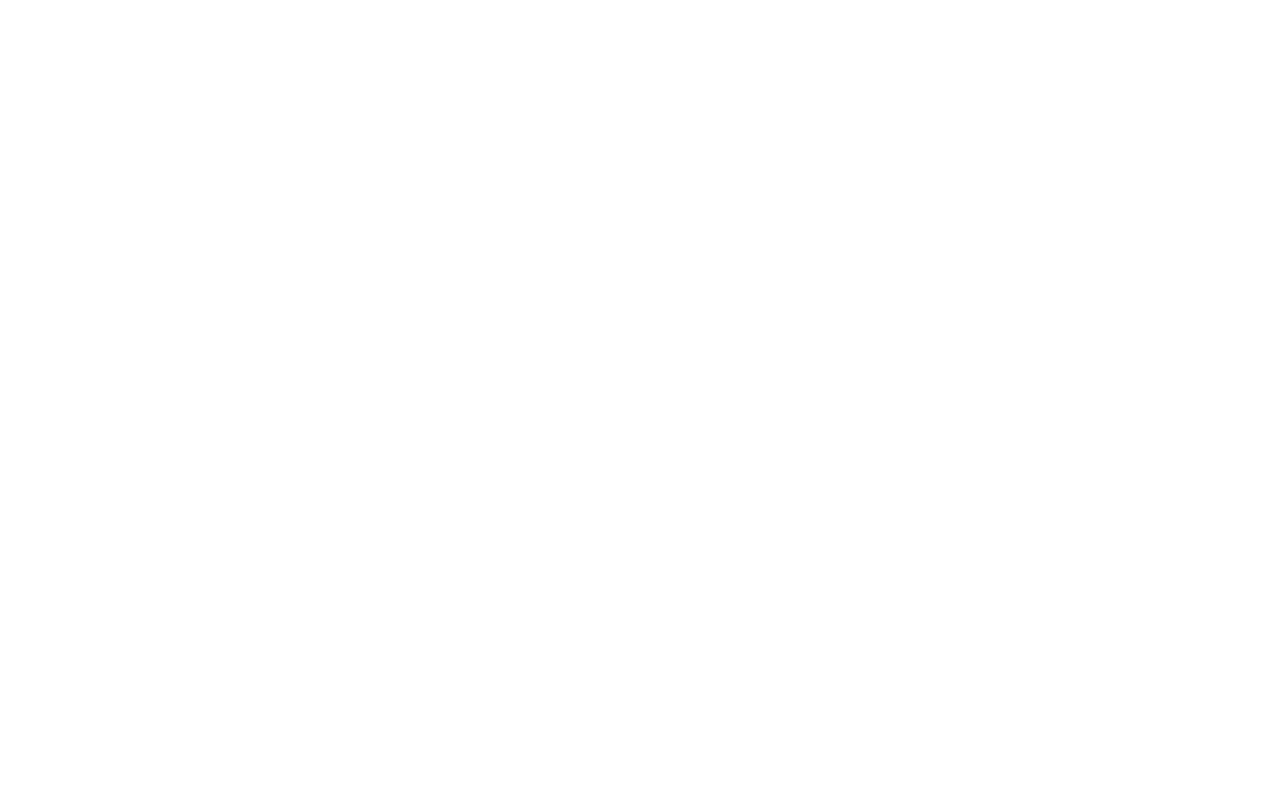
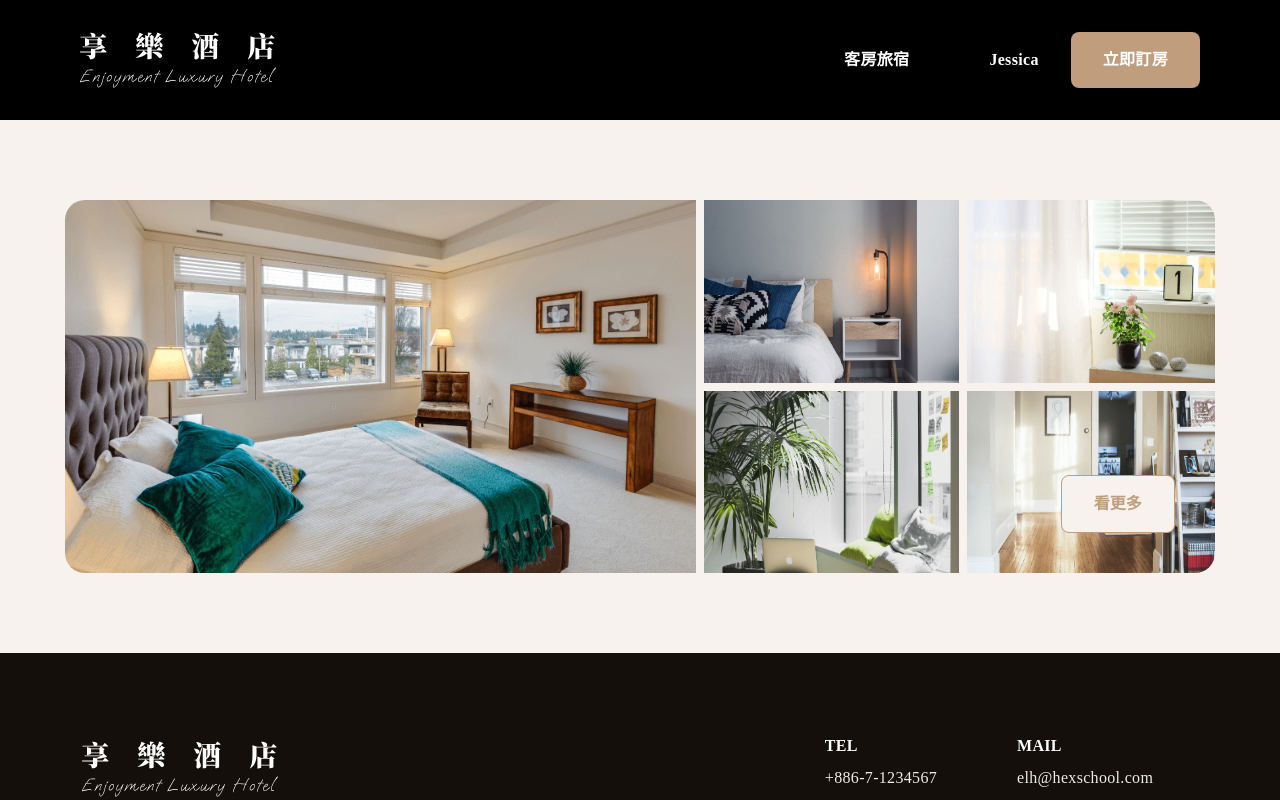
Before and after one commit to hexschool/course-nuxt-layout, a Vue app: page /rooms/1 in a window 1280 px wide. Before the commit this address had no page. Shown: the top 800 px of the page. Built offline with nearby package versions, Linux system fonts and the light colour scheme; some icons are missing.

Commit message:
feat: 🎸 add hero section to room detail page

```diff
--- a/src/router/index.js
+++ b/src/router/index.js
@@ -2,6 +2,7 @@
 import FrontLayout from '@/layout/FrontLayout.vue'
 import HomeView from '@/views/HomeView.vue'
 import RoomsView from '@/views/RoomsView.vue'
+import RoomDetailView from '@/views/RoomDetailView.vue'
 
 const router = createRouter({
   history: createWebHistory(import.meta.env.BASE_URL),
@@ -24,6 +25,14 @@
             title:'客房旅宿'
           }
         },
+        {
+          path: 'rooms/:roomId',
+          name: 'room-detail',
+          component: RoomDetailView,
+          meta: {
+            title:'房型詳細'
+          }
+        },
       ]
     },
   ]
--- /dev/null
+++ b/src/views/RoomDetailView.vue
@@ -0,0 +1,80 @@
+<script setup>
+
+</script>
+
+<template>
+  <main class="overflow-hidden pt-30 bg-neutral-100">
+    <section class="py-md-20 bg-primary-10">
+      <div
+        class="d-none d-md-block position-relative container-fluid mx-md-auto"
+        style="max-width: 91.7vw;"
+      >
+        <div class="d-flex gap-2 rounded-3xl overflow-hidden">
+          <div style="width: 52.5vw;">
+            <img
+              class="w-100"
+              src="@/assets/images/room-a-1.png"
+              alt="room-a-1"
+            >
+          </div>
+          <div
+            class="d-flex flex-wrap gap-md-2"
+            style="width: 42.5vw;"
+          >
+            <div class="d-flex gap-md-2">
+              <img
+                class="w-50"
+                src="@/assets/images/room-a-2.png"
+                alt="room-a-2"
+              >
+              <img
+                class="w-50"
+                src="@/assets/images/room-a-3.png"
+                alt="room-a-3"
+              >
+            </div>
+            <div class="d-flex gap-md-2">
+              <img
+                class="w-50"
+                src="@/assets/images/room-a-4.png"
+                alt="room-a-4"
+              >
+              <img
+                class="w-50"
+                src="@/assets/images/room-a-5.png"
+                alt="room-a-5"
+              >
+            </div>
+          </div>
+        </div>
+        <button
+          class="position-absolute btn btn-primary-10 px-8 py-4 me-3 text-primary-100 border-primary-100 fw-bold rounded-3"
+          style="bottom: 40px; right: 40px;"
+          type="button"
+        >
+          看更多
+        </button>
+      </div>
+      <div class="d-md-none position-relative">
+        <img
+          class="img-fluid"
+          src="@/assets/images/room-a-1.png"
+          alt="room-a-1"
+        >
+        <button
+          class="position-absolute btn btn-primary-10 px-8 py-4 me-3 text-primary-100 border-primary-100 fw-bold rounded-3"
+          style="bottom: 23px; right: 12px;"
+          type="button"
+        >
+          看更多
+        </button>
+      </div>
+    </section>
+  </main>
+</template>
+
+<style lang="scss" scoped>
+.rounded-3xl {
+  border-radius: 1.25rem;
+}
+</style>
```
